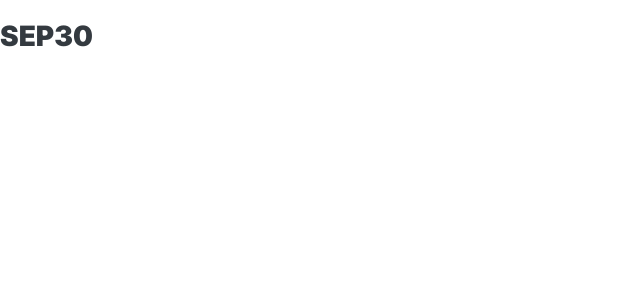
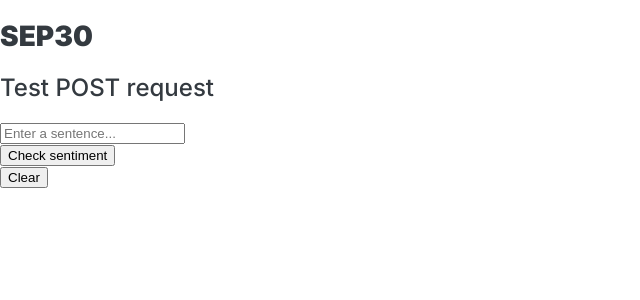
Before and after one commit to morganrmcconnon/SEP30, a React (Vite) app in the folder frontend/: page / in a window 1280 px wide. Shown: the top 300 px of the page, without its empty margins (0-640 px from the left). Built offline with nearby package versions, Linux system fonts and the light colour scheme.

Commit message:
Add MyPost component to check proxy configuration

```diff
--- a/frontend/src/App.jsx
+++ b/frontend/src/App.jsx
@@ -1,10 +1,12 @@
 import { useState } from "react";
 import "./styles/styles.css";
+import MyPost from './components/MyPost';
 
 function App() {
   return (
     <div>
       <h1>SEP30</h1>
+      <MyPost />
     </div>
   );
 }
--- /dev/null
+++ b/frontend/src/components/MyPost.jsx
@@ -0,0 +1,57 @@
+import React, { useState } from 'react';
+
+const MyPost = () => {
+    const [text, setText] = useState("");
+    const [resultText, setResultText] = useState("");
+    const [resultScore, setResultScore] = useState("");
+
+    const clearText = () => {
+        setText("");
+        setResultText("");
+    };
+
+    const getResult = (e) => {
+        e.preventDefault();
+        const requestOptions = {
+            method: "POST",
+            headers: { "Content-Type": "application/json" },
+            body: JSON.stringify({ text }),
+        };
+        fetch("/api/sentiment", requestOptions)
+            .then((res) => res.json())
+            .then((data) => {
+                setResultText(data.sentiment_label);
+                setResultScore(data.compound_score);
+            })
+            .catch((err) => {
+                console.log("Something went wrong NASA!");
+                console.error(err);
+            });
+    };
+
+    return (
+        <article>
+            <h2>Test POST request</h2>
+            <form onSubmit={getResult}>
+                <div>
+                    <input
+                        type="text"
+                        value={text}
+                        onChange={(e) => setText(e.target.value)}
+                        placeholder="Enter a sentence..."
+                    />
+                </div>
+                <div>
+                    <button type="submit">Check sentiment</button>
+                </div>
+                <div>
+                    <button type="button" onClick={clearText}>Clear</button>
+                </div>
+            </form>
+            <p>{resultText}</p>
+            <p>{resultScore}</p>
+        </article>
+    );
+};
+
+export default MyPost;
```
